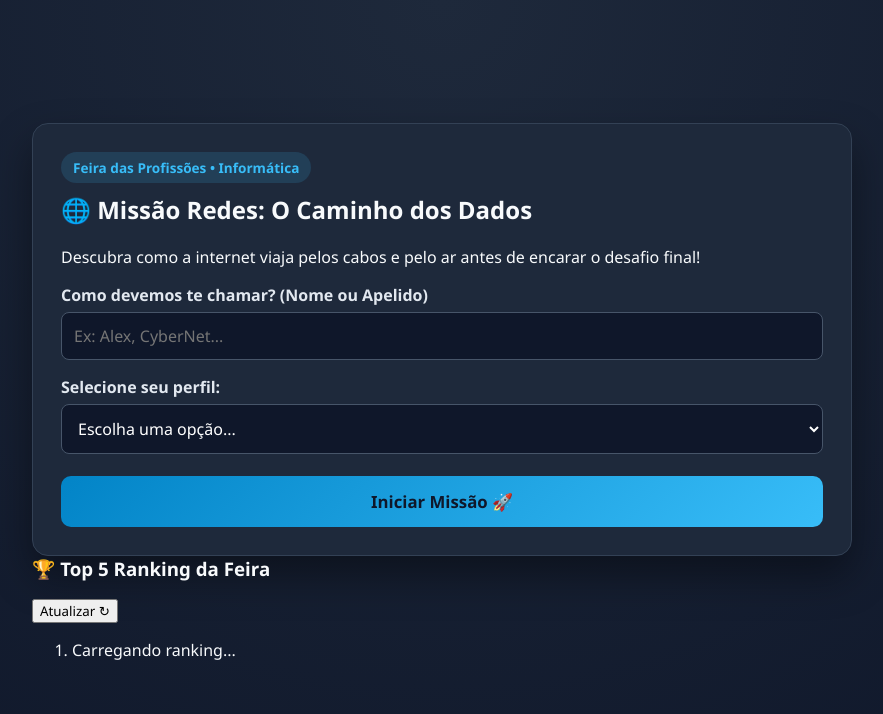
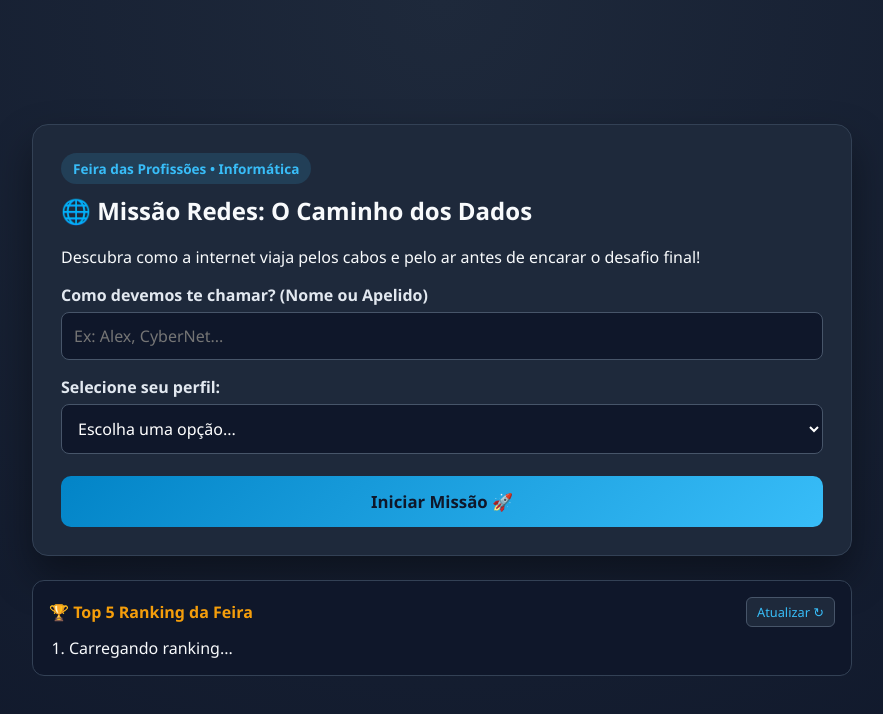
Before and after one commit to Jeidsoncruz/feira-redes-ana-teles, a plain HTML site: page index.html in a window 1280 px wide. Shown: the whole page, without its empty margins (198-1081 px from the left). Drawn offline with Linux system fonts and the light colour scheme.

Commit message:
Refactor CSS variables and styles for consistency

```diff
--- a/style.css
+++ b/style.css
@@ -234,3 +234,61 @@ input, select {
   font-size: 1.1rem;
 }
 .sync-text { font-size: 0.9rem; color: var(--muted); text-align: center; }
+
+.ranking-box {
+  margin-top: 24px;
+  background: #0f172a;
+  border: 1px solid #334155;
+  border-radius: 12px;
+  padding: 16px;
+}
+
+.ranking-header {
+  display: flex;
+  justify-content: space-between;
+  align-items: center;
+  margin-bottom: 10px;
+}
+
+.ranking-header h3 {
+  margin: 0;
+  font-size: 1rem;
+  color: var(--warning);
+}
+
+.btn-refresh {
+  background: #1e293b;
+  color: var(--primary);
+  border: 1px solid #475569;
+  padding: 5px 10px;
+  border-radius: 6px;
+  cursor: pointer;
+  font-size: 0.8rem;
+}
+
+.btn-refresh:hover {
+  border-color: var(--primary);
+}
+
+.ranking-list {
+  margin: 0;
+  padding-left: 20px;
+  display: flex;
+  flex-direction: column;
+  gap: 8px;
+}
+
+.ranking-item {
+  display: flex;
+  justify-content: space-between;
+  align-items: center;
+  background: #1e293b;
+  padding: 8px 12px;
+  border-radius: 8px;
+  font-size: 0.92rem;
+}
+
+.ranking-score {
+  font-weight: 700;
+  color: var(--accent);
+}
```
